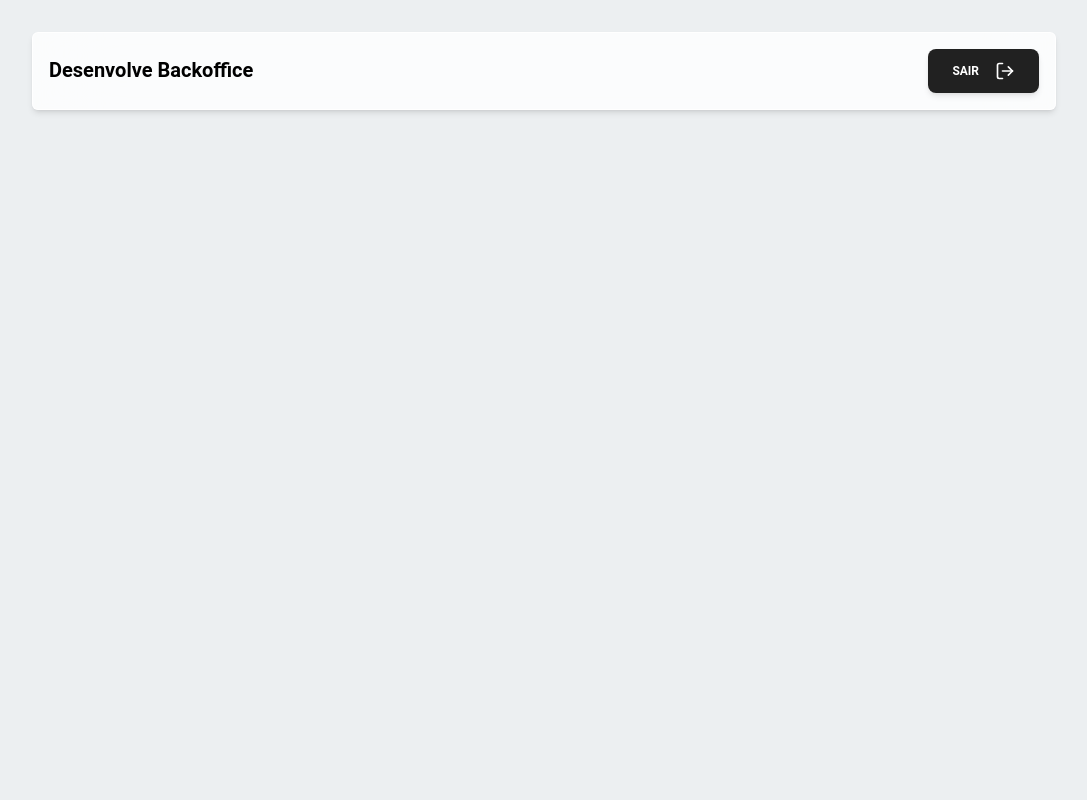
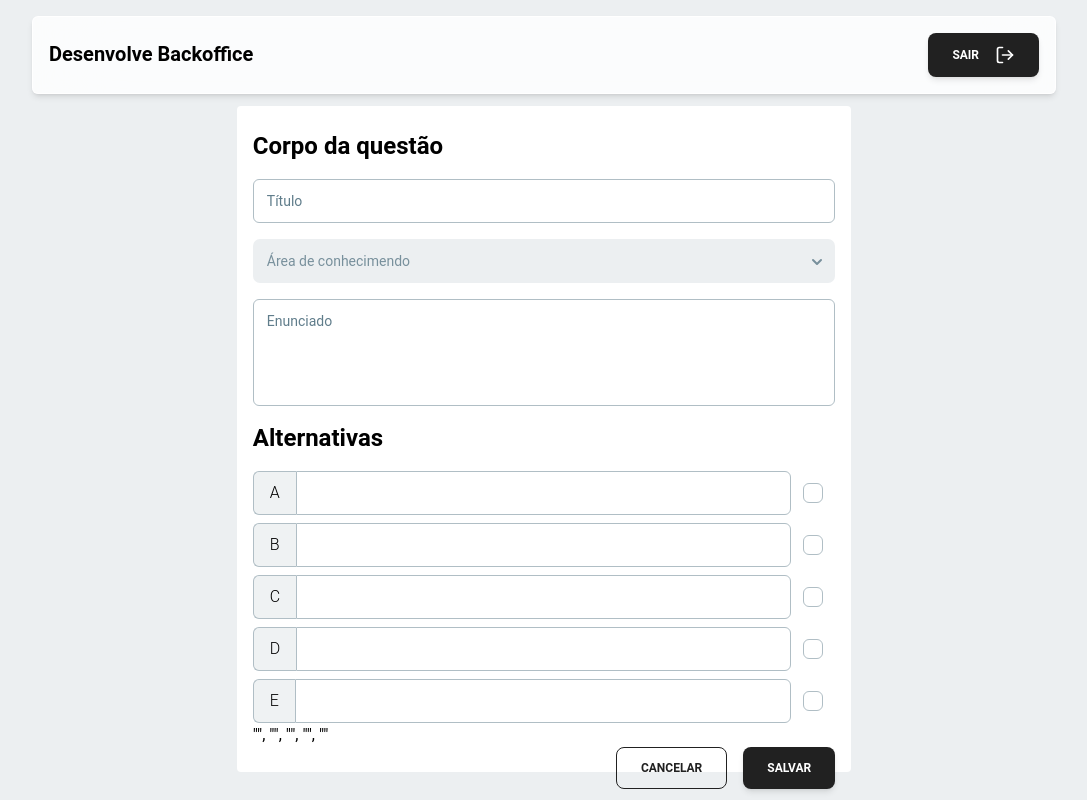
Before and after one commit to PECC-Projeto-Desenvolve/DES-backoffice, a React (Vite) app: page /question/form in a window 1280 px wide. Shown: the whole page, without its empty margins (96-1183 px from the left). Built offline with nearby package versions, Linux system fonts and the light colour scheme.

Commit message:
created question form

```diff
--- a/src/components/AlternativeInput.tsx
+++ b/src/components/AlternativeInput.tsx
@@ -1,4 +1,4 @@
-import { Input, Typography } from '@material-tailwind/react';
+import { Checkbox, Input, Typography } from '@material-tailwind/react';
 import React from 'react';
 
 interface IAlternativeInputProps {
@@ -28,6 +28,8 @@ function AlternativeInput({ label, onChange }: IAlternativeInputProps): JSX.Elem
           }}
           onChange={onChange}
         />
+
+        <Checkbox />
       </div>
     </>
   );
--- a/src/pages/exam/Exam.tsx
+++ b/src/pages/exam/Exam.tsx
@@ -2,7 +2,7 @@ import {
   Typography,
   Button
 } from '@material-tailwind/react';
-import { FilePlus2 } from 'lucide-react';
+import { FilePlus2, TextSelect } from 'lucide-react';
 
 import React from 'react';
 import { ExamCard } from '../../components/ExamCard';
@@ -11,8 +11,8 @@ import { useNavigate } from 'react-router-dom';
 function Exam(): JSX.Element {
   const navigate = useNavigate();
 
-  const handleClick = () => {
-    navigate('/exam/form');
+  const handleClick = (path: string) => {
+    navigate(path);
   };
 
   return (
@@ -30,8 +30,12 @@ function Exam(): JSX.Element {
       </div>
       <div className='flex w-full flex-col gap-4 overflow-y-scroll rounded-md border border-gray-100 px-2 py-4'>
         {/* <Typography variant="h4">Criar prova</Typography> */}
-        <div className='flex w-full flex-row-reverse'>
-          <Button className='flex w-fit items-center justify-between gap-4' size='lg' onClick={handleClick}>
+        <div className='flex w-full flex-row-reverse gap-4'>
+          <Button className='flex w-fit items-center justify-between gap-4' size='lg' onClick={() => handleClick('/question/form')}>
+            Criar questão <TextSelect size={20}/>
+          </Button>
+
+          <Button className='flex w-fit items-center justify-between gap-4' size='lg' onClick={() => handleClick('/exam/form')}>
             Criar prova <FilePlus2 size={20}/>
           </Button>
         </div>
--- a/src/pages/forms/examForm/examForm.tsx
+++ b/src/pages/forms/questionForm/questionForm.tsx
@@ -4,12 +4,12 @@ import {
   Textarea,
   Select,
   Typography,
-  Button,
+  Button
 } from '@material-tailwind/react';
 import { AlternativeInput } from '../../../components/AlternativeInput';
 import { useNavigate } from 'react-router-dom';
 
-function ExamForm() {
+function QuestionForm() {
   const [alternatives, setAlternatives] = React.useState(Array(5).fill(''));
   const navigate = useNavigate();
 
@@ -29,10 +29,10 @@ function ExamForm() {
 
   return (
     <div className='flex h-full w-full items-center justify-center'>
-      <div className='-mt-6 flex h-full w-full flex-col gap-4 rounded bg-white px-4 pt-6 sm:w-full md:w-full lg:w-[50%]'>
+      <div className='-mt-6 flex h-full w-full flex-col gap-4 rounded bg-white px-4 pt-6 sm:w-full md:w-full lg:w-[60%]'>
         <div className='flex  w-full flex-col gap-4'>
 
-          <Typography variant='h4'>Corpo da prova</Typography>
+          <Typography variant='h4'>Corpo da questão</Typography>
 
           <Input label="Título" size='lg'/>
 
@@ -49,13 +49,16 @@ function ExamForm() {
         <div className='flex w-full flex-col'>
           <Typography variant='h4' className='mb-4'>Alternativas</Typography>
 
-          <div className='flex flex-col gap-4'>
+
+          <div className=' flex flex-col gap-2'>
             {['A', 'B', 'C', 'D', 'E'].map((label, index) => (
-              <AlternativeInput
-                key={label}
-                label={label}
-                onChange={(e) => handleInputChange(index, e.target.value)}
-              />
+              <>
+                <AlternativeInput
+                  key={label}
+                  label={label}
+                  onChange={(e) => handleInputChange(index, e.target.value)}
+                />
+              </>
             ))}
           </div>
 
@@ -77,4 +80,4 @@ function ExamForm() {
   );
 }
 
-export { ExamForm };
+export { QuestionForm };
--- a/src/routes/routes.tsx
+++ b/src/routes/routes.tsx
@@ -3,14 +3,24 @@ import { Routes, Route } from 'react-router-dom';
 import { Home } from '../pages/home/home';
 import { Button, Navbar, Typography } from '@material-tailwind/react';
 import { LogOut } from 'lucide-react';
-import { ExamForm } from '../pages/forms/examForm/examForm';
+// import { ExamForm } from '../pages/forms/questionForm/questionForm';
 import { Exam } from '../pages/exam/Exam';
 
+import {useNavigate} from 'react-router-dom';
+import { QuestionForm } from '../pages/forms/questionForm/questionForm';
+
 function AppRoutes(): JSX.Element {
+
+  const navigate = useNavigate();
+
+  const handleNavigate = () => {
+    navigate('/');
+  };
+
   return (
-    <div className="relative flex h-screen w-screen flex-col gap-10 bg-blue-gray-50 p-8 px-2 sm:px-2 md:px-8 lg:px-32">
+    <div className="relative flex h-screen w-screen flex-col gap-6 bg-blue-gray-50 p-4 px-2 sm:px-2 md:px-8 lg:px-32">
       <Navbar fullWidth className='mx-auto flex h-fit items-center justify-between rounded-md p-4'>
-        <Typography variant="h5" color="black">
+        <Typography variant="h5" color="black" onClick={handleNavigate} className='cursor-pointer transition-all hover:text-2xl'>
           Desenvolve Backoffice
         </Typography>
 
@@ -21,7 +31,7 @@ function AppRoutes(): JSX.Element {
       <Routes>
         <Route path='/' element={<Home />}/>
 
-        <Route path='/exam/form' element={<ExamForm />}/>
+        <Route path='/question/form' element={<QuestionForm />}/>
 
         <Route path='/exam' element={<Exam />}/>
       </Routes>
```
